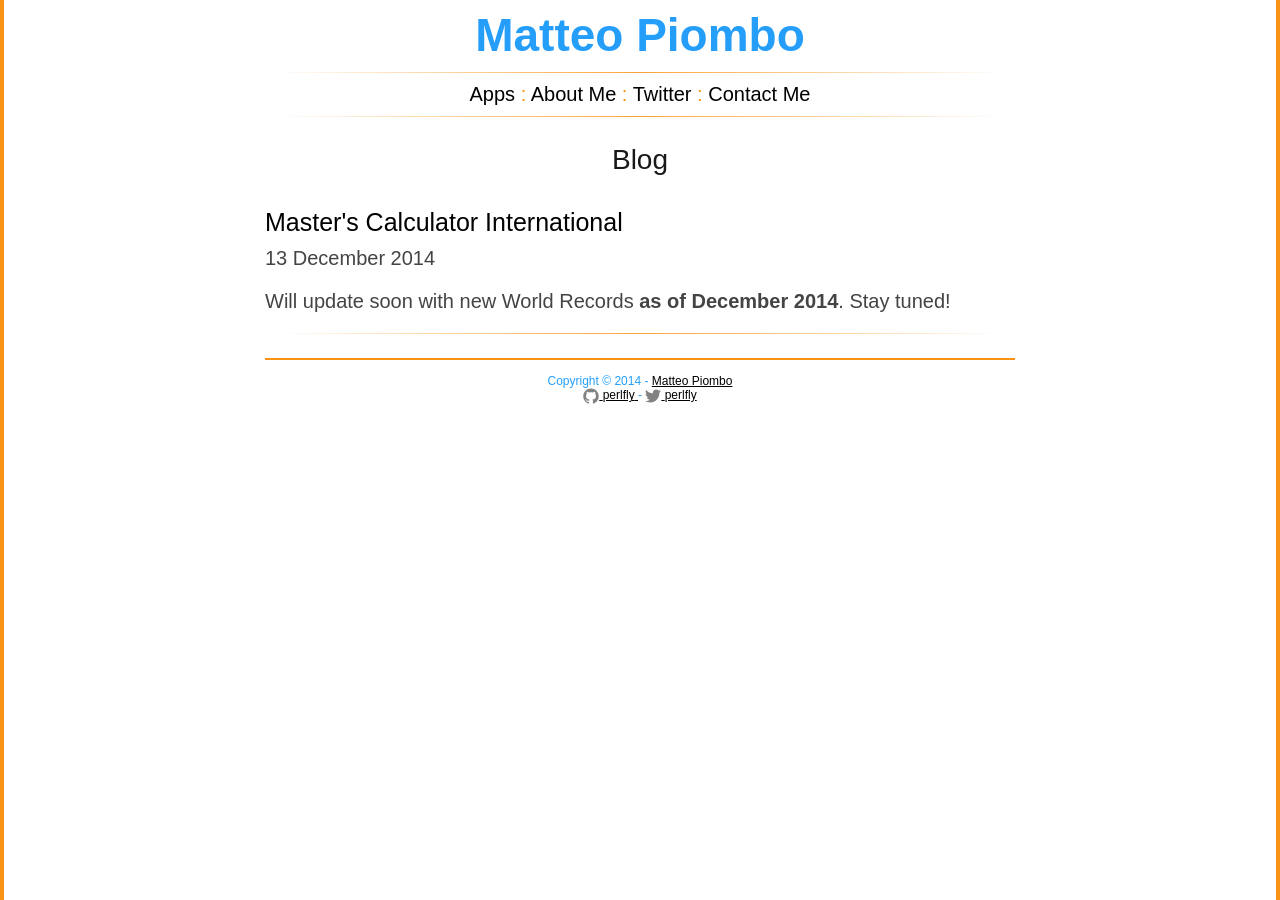
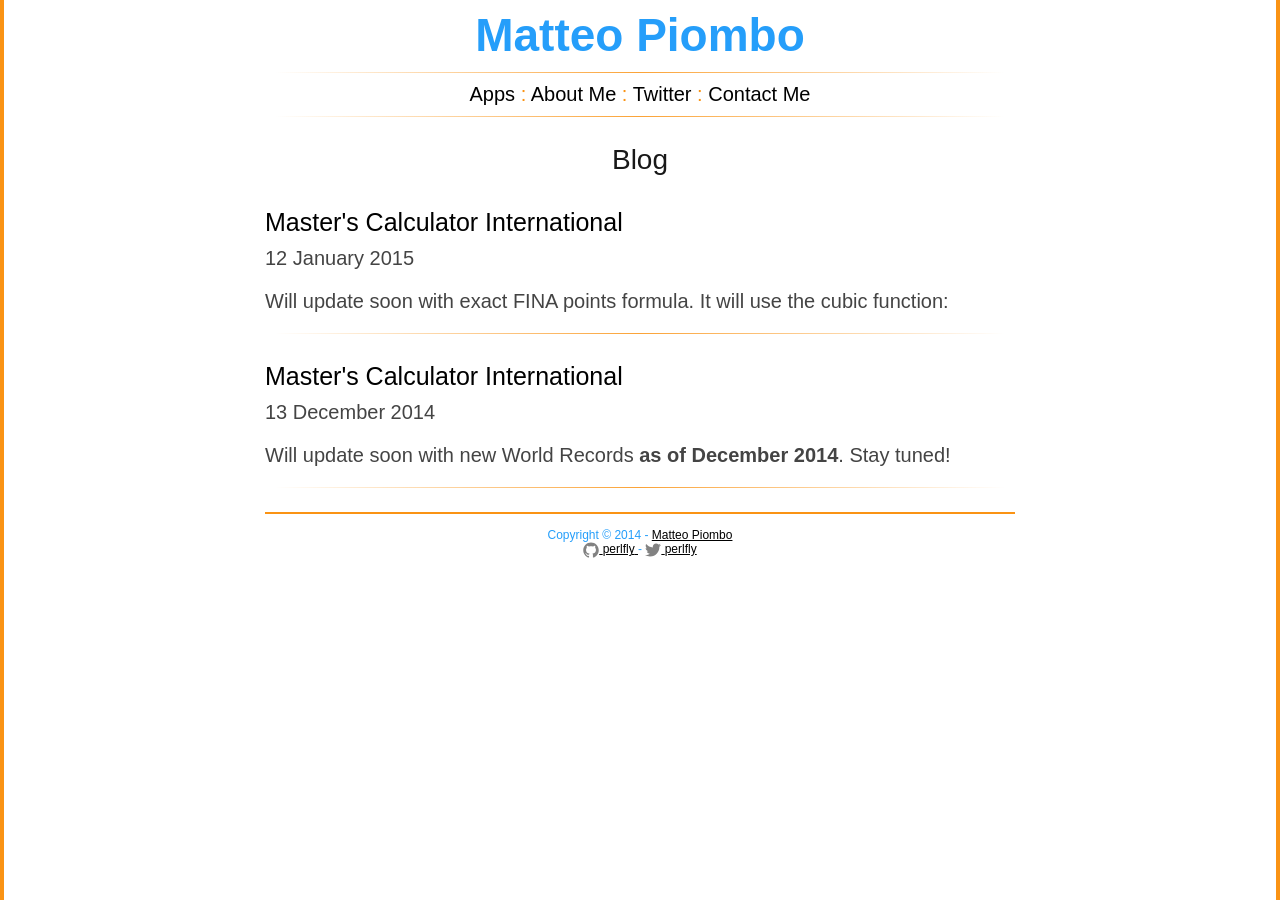
Before and after one commit to perlfly/perlfly.github.io, a Jekyll site: the page built from blog.html, in a window 1280 px wide. Built offline with Jekyll 4.4.1, drawn with Linux system fonts in a browser that asks for light colours.

Commit message:
MC3 Int Update Post

```diff
--- a/_layouts/post.html
+++ b/_layouts/post.html
@@ -3,10 +3,9 @@ layout: default
 ---
 
 <article>
-	<header class="title-header">
-		<div id="top-blue-rect"></div>
+	<header>
 		<h1>{{ page.title }}</h1>
-		<div id="top-orange-rect"><time pubdate="{{ page.date }}"><p aria-label="Posted on {{ page.date | date: "%B %Y" }}">{{ page.date | date: "%B" }}<br />{{ page.date | date: "%Y" }}</p></time></div>
+		<time pubdate="{{ page.date }}"><p aria-label="Posted on {{ page.date | date: "%B %Y" }}">{{ page.date | date: "%B" }}<br />{{ page.date | date: "%Y" }}</p></time>
 	</header>
 	{{ content }}
 </article>
--- /dev/null
+++ b/_posts/2015-01-12-Masters-Calculator-Int-Formula-Update.md
@@ -0,0 +1,14 @@
+---
+layout: post
+title: "Master's Calculator International"
+description: "Formula Update"
+tags: [Apps]
+---
+
+
+Will update soon with exact FINA points formula.
+It will use the cubic function:
+
+`P = 1000 * (Bt / T)^3`
+
+Where `P` are the points, `Bt` is the base time and `T` is the time performed.
--- a/index.html
+++ b/index.html
@@ -20,6 +20,6 @@ title: Matteo Piombo
 		<hr>
 {% endfor %}
 
-<h4><a href="{{site.url}}/blog.html">
+<h4><a href="{{ "/blog.html" : prepend site.baseurl}}">
 <span class="head-separator"> : </span>  All Blog Posts
 <span class="head-separator"> : </span>  </a></h4>
```
